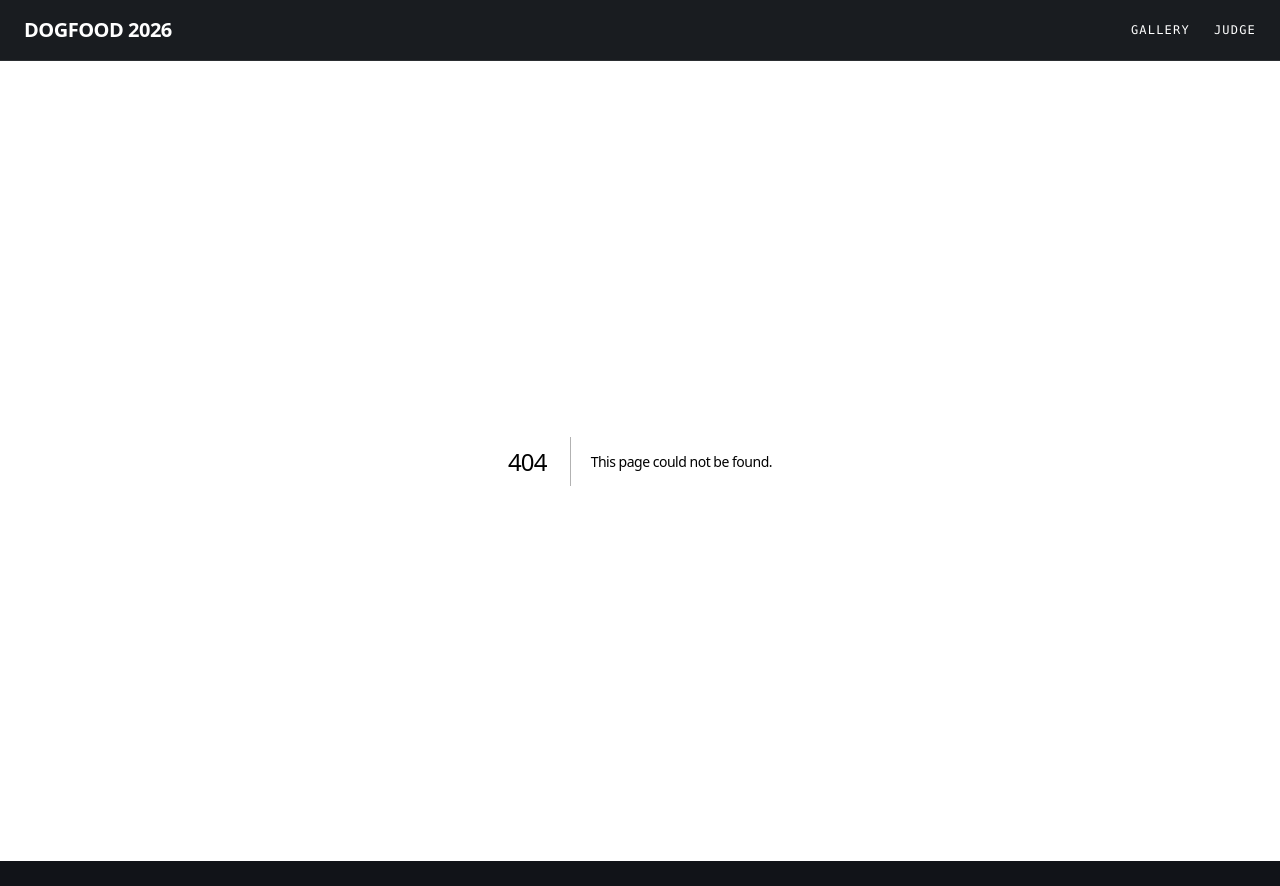
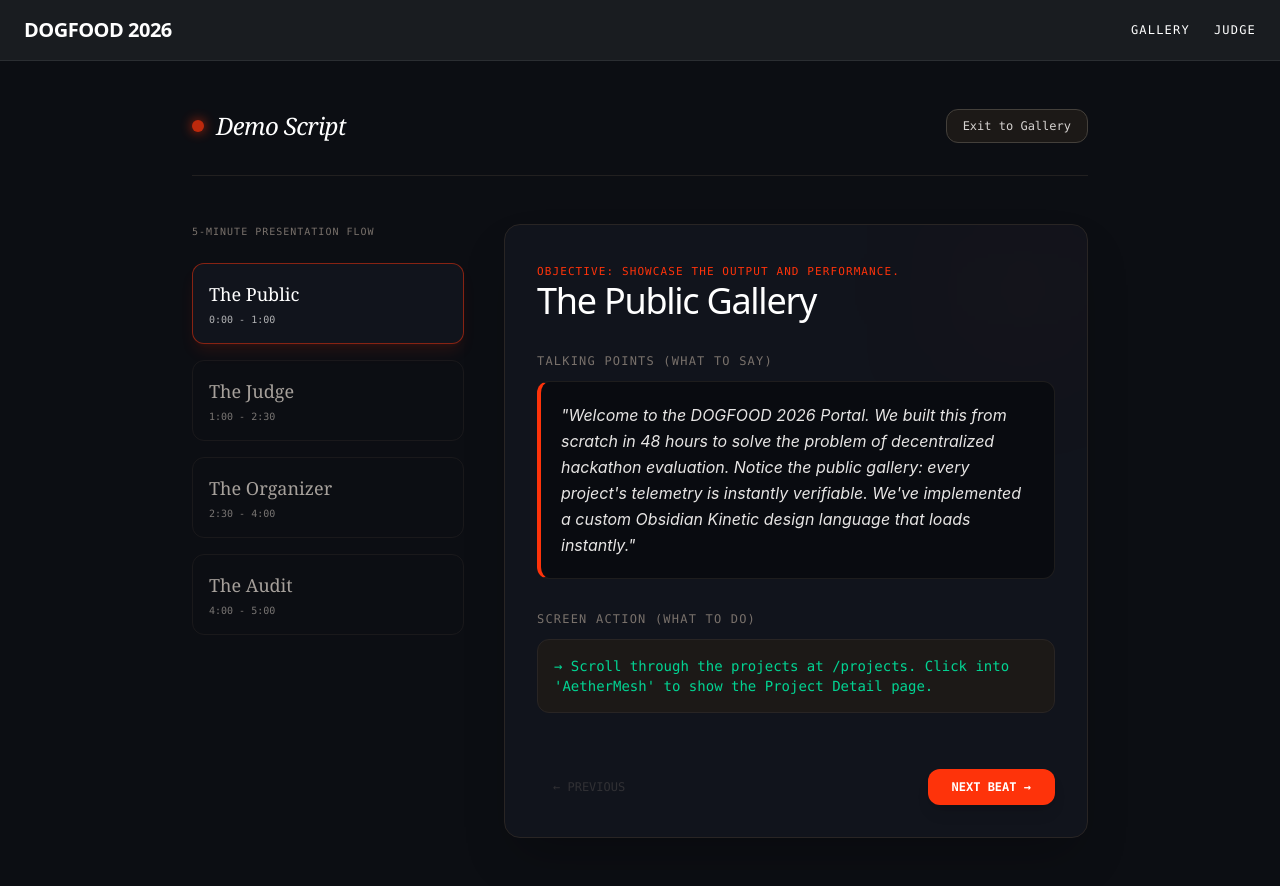
Before and after one commit to helplanes/dogfood-2026, a Next.js app: page /demo in a window 1280 px wide. Before the commit this address had no page. Before the commit the page ends 861 px from the top, so only its background shows below. Built offline with nearby package versions, Linux system fonts and the light colour scheme.

Commit message:
feat(chore): append backend requests and build interactive demo script UI

```diff
--- /dev/null
+++ b/src/app/(public)/demo/page.tsx
@@ -0,0 +1,131 @@
+"use client";
+
+import React, { useState } from "react";
+import Link from "next/link";
+
+const SCRIPT_STEPS = [
+  {
+    title: "1. The Public Gallery (0:00 - 1:00)",
+    objective: "Showcase the output and performance.",
+    script: "Welcome to the DOGFOOD 2026 Portal. We built this from scratch in 48 hours to solve the problem of decentralized hackathon evaluation. Notice the public gallery: every project's telemetry is instantly verifiable. We've implemented a custom Obsidian Kinetic design language that loads instantly.",
+    action: "Scroll through the projects at /projects. Click into 'AetherMesh' to show the Project Detail page.",
+  },
+  {
+    title: "2. The Judge Deliberation (1:00 - 2:30)",
+    objective: "Demonstrate strict role-based access and double-blind scoring.",
+    script: "A hackathon is only as good as its judging integrity. Our backend uses row-level security to isolate juror assignments. Let's log in as Juror #JR-9042. You'll see their assigned queue. They cannot view peer scores, preventing anchoring bias.",
+    action: "Navigate to /judge/dashboard. Show the pending/completed queue. Open the scoring form for 'ZeroProof ID', hit a 5 across the board, and submit.",
+  },
+  {
+    title: "3. The Organizer Command Center (2:30 - 4:00)",
+    objective: "Reveal the orchestration and normalization engines.",
+    script: "As an Organizer, ensuring fair results across 12 judges is tough. We built a Z-Score shrinkage algorithm to penalize zero-variance judges and normalize 'hard' vs 'easy' graders. Here on the dashboard, we have full telemetry. The final consensus rankings are calculated dynamically.",
+    action: "Navigate to /organizer/dashboard. Show the progress bars. Click into 'Results & Rankings' to show the data table, explicitly pointing out the Variance Warning flag (!).",
+  },
+  {
+    title: "4. The Audit Trail (4:00 - 5:00)",
+    objective: "Prove immutability and technical depth.",
+    script: "Finally, trust is verified cryptographically. Every action in this portal—from project submission to rubric weights editing—is recorded in an append-only hash chain. The data cannot be silently manipulated.",
+    action: "Navigate to /organizer/audit. Highlight the terminal UI. Show how 'Prev Hash' links to 'Hash'. End on a high note by hitting 'Export CSV'.",
+  }
+];
+
+export default function DemoScriptPage() {
+  const [activeStep, setActiveStep] = useState(0);
+
+  return (
+    <div className="min-h-screen bg-[#0c0e13] text-stone-100 antialiased selection:bg-[#fe330a]/30 selection:text-white px-4 py-8 md:px-12 md:py-12 flex flex-col font-sans">
+
+      {/* Header */}
+      <header className="max-w-4xl mx-auto w-full flex items-center justify-between pb-8 border-b border-stone-800/80">
+        <div className="flex items-center gap-3">
+          <span className="flex h-3 w-3 rounded-full bg-[#fe330a] shadow-[0_0_12px_#fe330a] animate-pulse" />
+          <span className="font-serif italic text-2xl text-white tracking-tight">Demo Script</span>
+        </div>
+        <Link href="/projects" className="px-4 py-2 rounded-xl bg-stone-900 hover:bg-stone-800 text-stone-300 text-xs font-mono border border-stone-700 transition-colors">
+          Exit to Gallery
+        </Link>
+      </header>
+
+      {/* Main Content */}
+      <main className="max-w-4xl mx-auto w-full mt-12 grid grid-cols-1 md:grid-cols-12 gap-10">
+
+        {/* Navigation Sidebar */}
+        <div className="md:col-span-4 space-y-4">
+          <div className="text-[10px] font-mono uppercase tracking-widest text-stone-500 mb-6">
+            5-MINUTE PRESENTATION FLOW
+          </div>
+          {SCRIPT_STEPS.map((step, idx) => (
+            <button
+              key={idx}
+              onClick={() => setActiveStep(idx)}
+              className={`w-full text-left p-4 rounded-xl border transition-all ${
+                activeStep === idx
+                  ? "bg-[#11141c] border-[#fe330a]/50 shadow-lg shadow-[#fe330a]/10"
+                  : "bg-transparent border-stone-800/50 hover:border-stone-700 text-stone-400"
+              }`}
+            >
+              <div className={`font-serif text-lg ${activeStep === idx ? "text-white" : ""}`}>
+                {step.title.split(" ")[1]} {step.title.split(" ")[2]}
+              </div>
+              <div className="text-[10px] font-mono mt-1 opacity-70">
+                {step.title.split("(")[1].replace(")", "")}
+              </div>
+            </button>
+          ))}
+        </div>
+
+        {/* Script Content Viewer */}
+        <div className="md:col-span-8">
+          <div className="p-8 rounded-2xl bg-[#11141c] border border-stone-800 shadow-2xl space-y-8 relative overflow-hidden">
+
+            {/* Background Accent */}
+            <div className="absolute top-0 right-0 w-32 h-32 bg-[#fe330a]/5 blur-[80px] rounded-full pointer-events-none" />
+
+            <div className="space-y-2 relative z-10">
+              <span className="text-[11px] font-mono text-[#fe330a] uppercase tracking-widest">
+                OBJECTIVE: {SCRIPT_STEPS[activeStep].objective}
+              </span>
+              <h2 className="text-3xl md:text-4xl font-serif text-white">
+                {SCRIPT_STEPS[activeStep].title.split(" (")[0].replace(/[0-9]. /, "")}
+              </h2>
+            </div>
+
+            <div className="space-y-3 relative z-10">
+              <div className="text-xs font-mono text-stone-500 uppercase tracking-widest">TALKING POINTS (WHAT TO SAY)</div>
+              <div className="p-5 rounded-xl bg-[#090b10] border border-stone-800/70 text-base text-stone-200 leading-relaxed font-sans italic border-l-4 border-l-[#fe330a]">
+                "{SCRIPT_STEPS[activeStep].script}"
+              </div>
+            </div>
+
+            <div className="space-y-3 relative z-10">
+              <div className="text-xs font-mono text-stone-500 uppercase tracking-widest">SCREEN ACTION (WHAT TO DO)</div>
+              <div className="p-4 rounded-xl bg-stone-900 border border-stone-800 text-sm font-mono text-emerald-400">
+                &rarr; {SCRIPT_STEPS[activeStep].action}
+              </div>
+            </div>
+
+            <div className="pt-6 flex justify-between items-center relative z-10">
+              <button
+                disabled={activeStep === 0}
+                onClick={() => setActiveStep(prev => prev - 1)}
+                className="px-4 py-2 text-xs font-mono text-stone-500 hover:text-white disabled:opacity-30 transition-colors"
+              >
+                &larr; PREVIOUS
+              </button>
+              <button
+                disabled={activeStep === SCRIPT_STEPS.length - 1}
+                onClick={() => setActiveStep(prev => prev + 1)}
+                className="px-6 py-2.5 rounded-xl bg-[#fe330a] text-white text-xs font-mono font-bold uppercase transition-all shadow-lg hover:bg-[#ff4922] disabled:opacity-30 disabled:shadow-none"
+              >
+                NEXT BEAT &rarr;
+              </button>
+            </div>
+
+          </div>
+        </div>
+
+      </main>
+    </div>
+  );
+}
```
Also changed, not shown: 1 other file (tests, documents, lock files or other folders).
